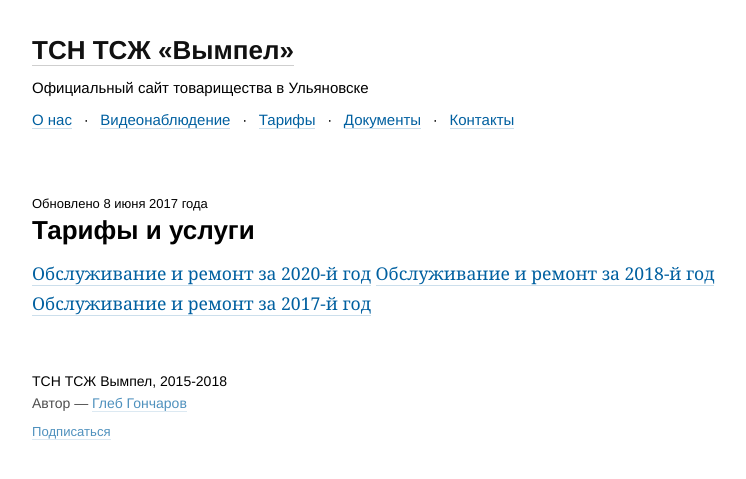
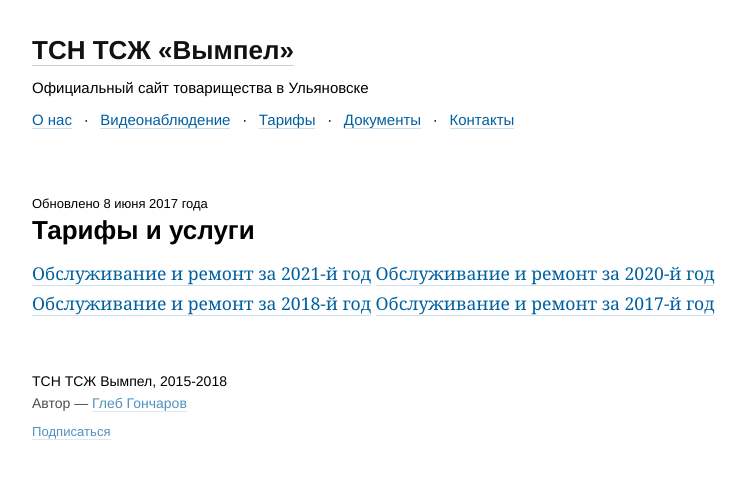
Before and after one commit to gongled/vympel, a Jekyll site: the page built from _pages/tariffs.md, in a window 1280 px wide. Shown: the top 479 px of the page, without its empty margins (108-854 px from the left). Built offline with Jekyll 4.4.1, drawn with Linux system fonts in a browser that asks for light colours.

Commit message:
Добавить тарифы и программу текущего ремонта на 2021 год

```diff
--- a/_pages/tariffs.md
+++ b/_pages/tariffs.md
@@ -3,6 +3,7 @@ title: Тарифы и услуги
 updated: 2017-06-08
 ---
 
+[Обслуживание и ремонт за 2021-й год](/docs/company/Тариф_на_обслуживание_и_ремонт_в_2021.pdf)
 [Обслуживание и ремонт за 2020-й год](/docs/company/Тариф_на_обслуживание_и_ремонт_в_2020.pdf)
 [Обслуживание и ремонт за 2018-й год](/docs/company/Тариф_на_обслуживание_и_ремонт_в_2018.pdf)
 [Обслуживание и ремонт за 2017-й год](/docs/company/Тариф_на_обслуживание_и_ремонт_в_2017.pdf)
```
Also changed, not shown: _pages/docs.md (+2 -0 lines), 2 other files.
